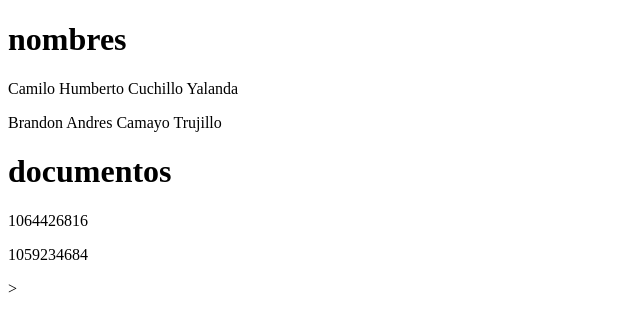
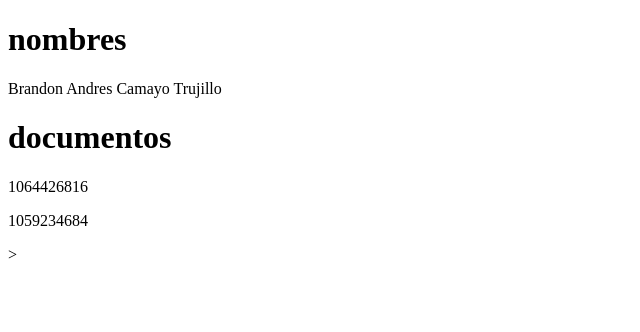
Before and after one commit to Andrestrujillow/Andrestrujillow, a plain HTML site: page index.html in a window 1280 px wide. Shown: the whole page, without its empty margins (0-640 px from the left). Drawn offline with Linux system fonts and the light colour scheme.

Commit message:
index.html

```diff
--- a/index.html
+++ b/index.html
@@ -7,7 +7,6 @@
 </head>
 <h1>nombres</h1>
 <body>
-    <p>Camilo Humberto Cuchillo Yalanda </p>
     <p>Brandon Andres Camayo Trujillo </p>
 </body>
 </html>
```
